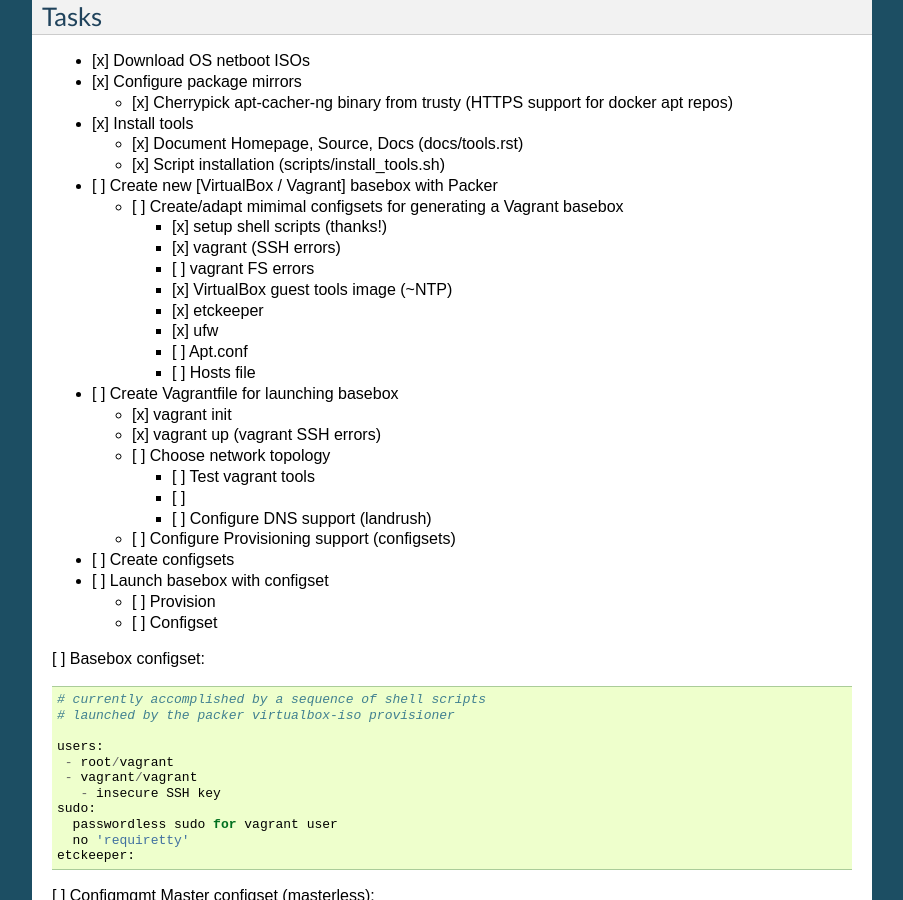
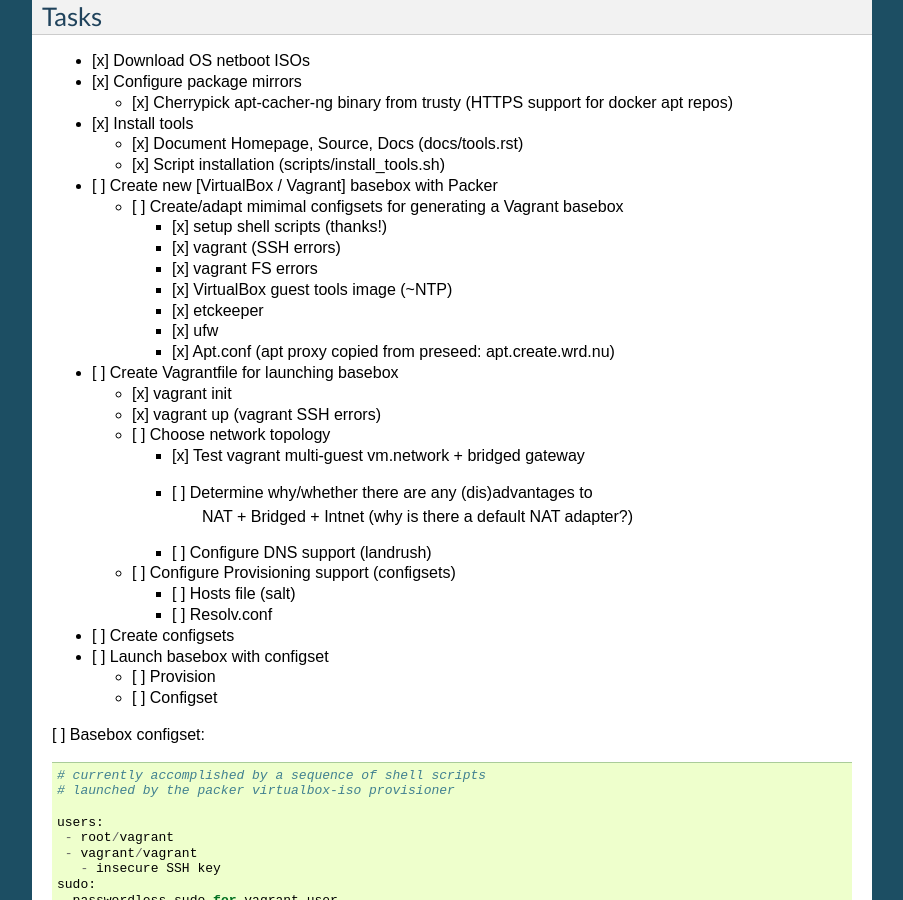
Before and after one commit to westurner/provis, a Sphinx documentation site: the page built from docs/roadmap.rst, in a window 1280 px wide and 900 px high, scrolled down 3233 px. Shown: the whole window, without its empty margins (198-1101 px from the left). Built offline with Sphinx 7.4.7, drawn with Linux system fonts in a browser that asks for light colours.

Commit message:
Update Vagrantfile, scripts/virtualbox.sh, roadmap.rst, Makefile

```diff
--- a/docs/roadmap.rst
+++ b/docs/roadmap.rst
@@ -203,12 +203,11 @@ Tasks
 
     * [x] setup shell scripts (thanks!)
     * [x] vagrant (SSH errors)
-    * [ ] vagrant FS errors
+    * [x] vagrant FS errors
     * [x] VirtualBox guest tools image (~NTP)
     * [x] etckeeper
     * [x] ufw
-    * [ ] Apt.conf
-    * [ ] Hosts file
+    * [x] Apt.conf (apt proxy copied from preseed: apt.create.wrd.nu)
 
 * [ ] Create Vagrantfile for launching basebox
 
@@ -216,11 +215,15 @@ Tasks
   * [x] vagrant up (vagrant SSH errors)
   * [ ] Choose network topology
 
-    * [ ] Test vagrant tools
-    * [ ]
+    * [x] Test vagrant multi-guest vm.network + bridged gateway
+    * [ ] Determine why/whether there are any (dis)advantages to
+          NAT + Bridged + Intnet (why is there a default NAT adapter?)
     * [ ] Configure DNS support (landrush)
 
   * [ ] Configure Provisioning support (configsets)
+
+    * [ ] Hosts file (salt)
+    * [ ] Resolv.conf
 
 * [ ] Create configsets
 
```
Also changed, not shown: 3 other files.
